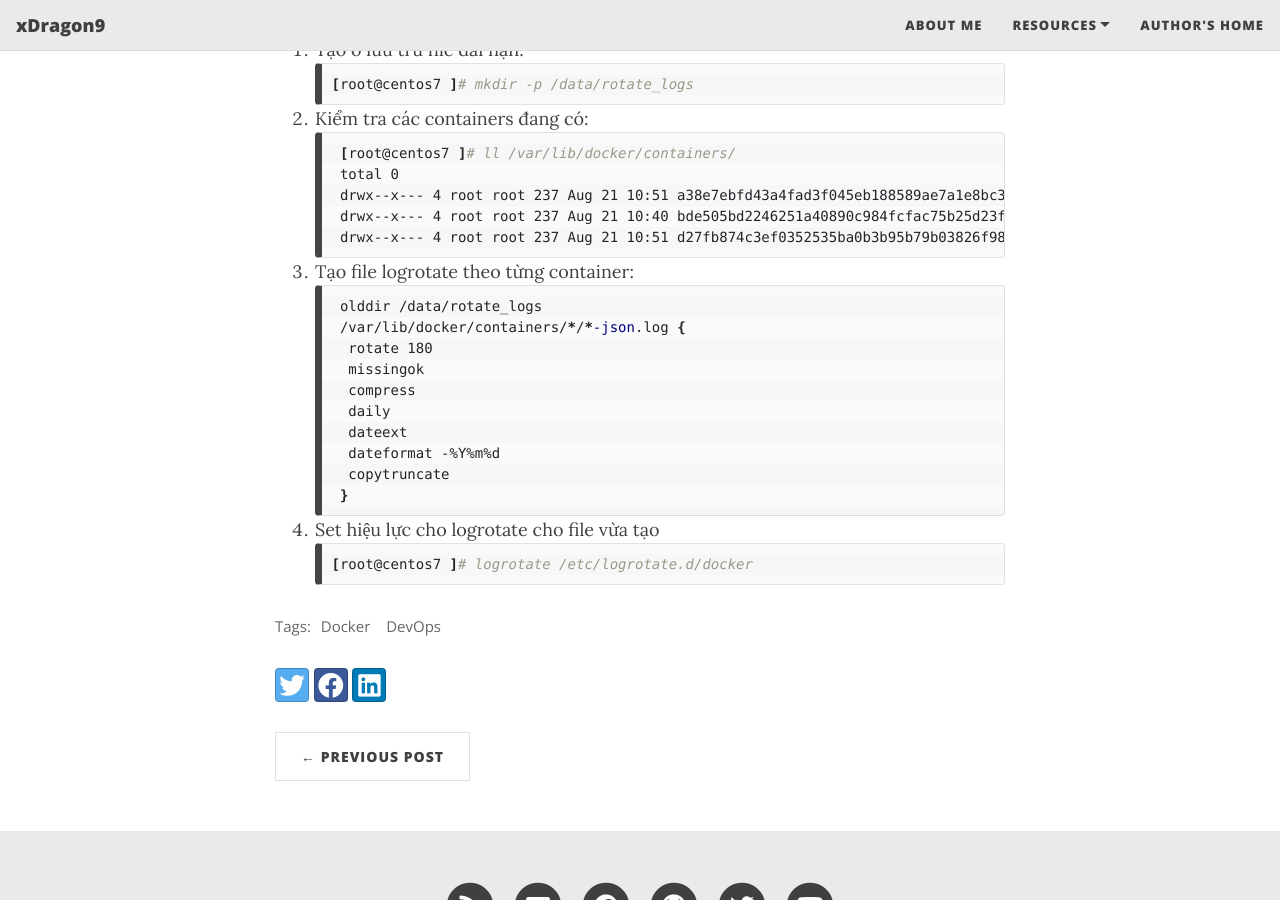
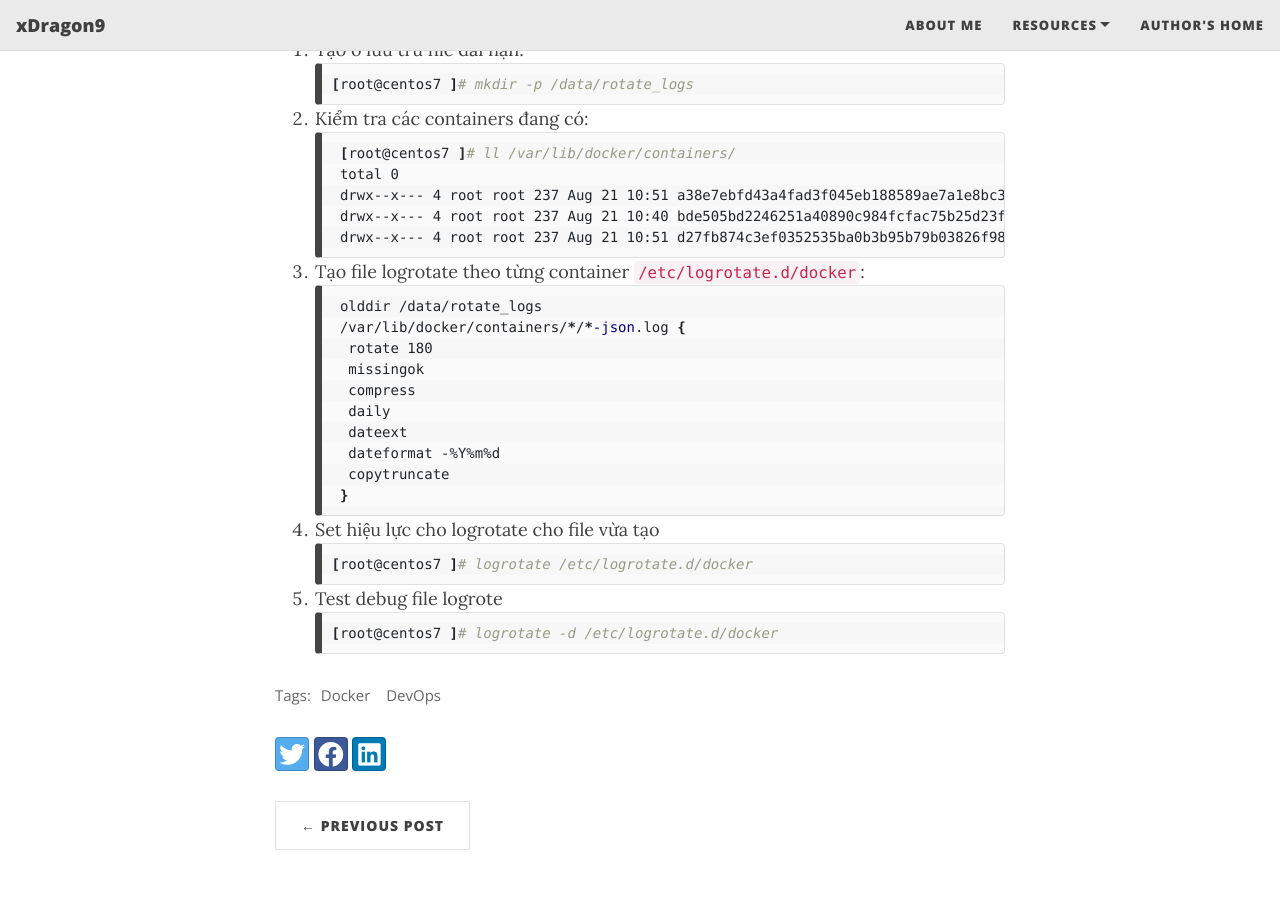
Before and after one commit to trungnvfet/trungnvfet.github.io, a Jekyll site: the page built from _posts/2022-08-21-How_To_Set_Logrotate_Docker.md, in a window 1280 px wide and 900 px high, scrolled down 269 px. Built offline with Jekyll 4.4.1, drawn with Linux system fonts in a browser that asks for light colours; nearby versions of some CDN libraries.

Commit message:
Update 2022-08-21-How_To_Set_Logrotate_Docker.md

````diff
--- a/_posts/2022-08-21-How_To_Set_Logrotate_Docker.md
+++ b/_posts/2022-08-21-How_To_Set_Logrotate_Docker.md
@@ -26,7 +26,7 @@ twitter_text: 'Thay đổi đường dẫn logrotate cho docker'
     drwx--x--- 4 root root 237 Aug 21 10:51 d27fb874c3ef0352535ba0b3b95b79b03826f988bbddab386c4610bce2e4b6ba
 ```
 
-3. Tạo file logrotate theo từng container:
+3. Tạo file logrotate theo từng container `/etc/logrotate.d/docker`:
 ```bash
     olddir /data/rotate_logs
     /var/lib/docker/containers/*/*-json.log {
@@ -44,3 +44,8 @@ twitter_text: 'Thay đổi đường dẫn logrotate cho docker'
 ```bash
 [root@centos7 ]# logrotate /etc/logrotate.d/docker
 ```
+
+5. Test debug file logrote
+```bash
+[root@centos7 ]# logrotate -d /etc/logrotate.d/docker
+```
````
